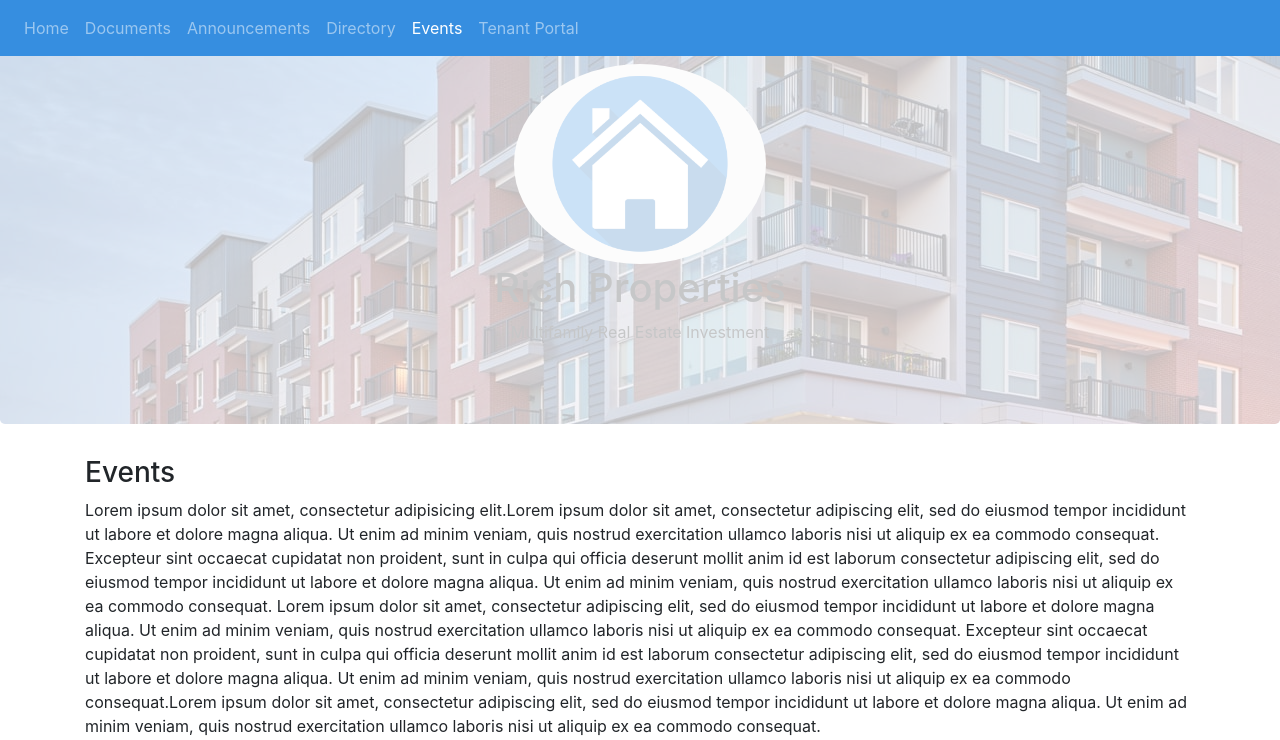
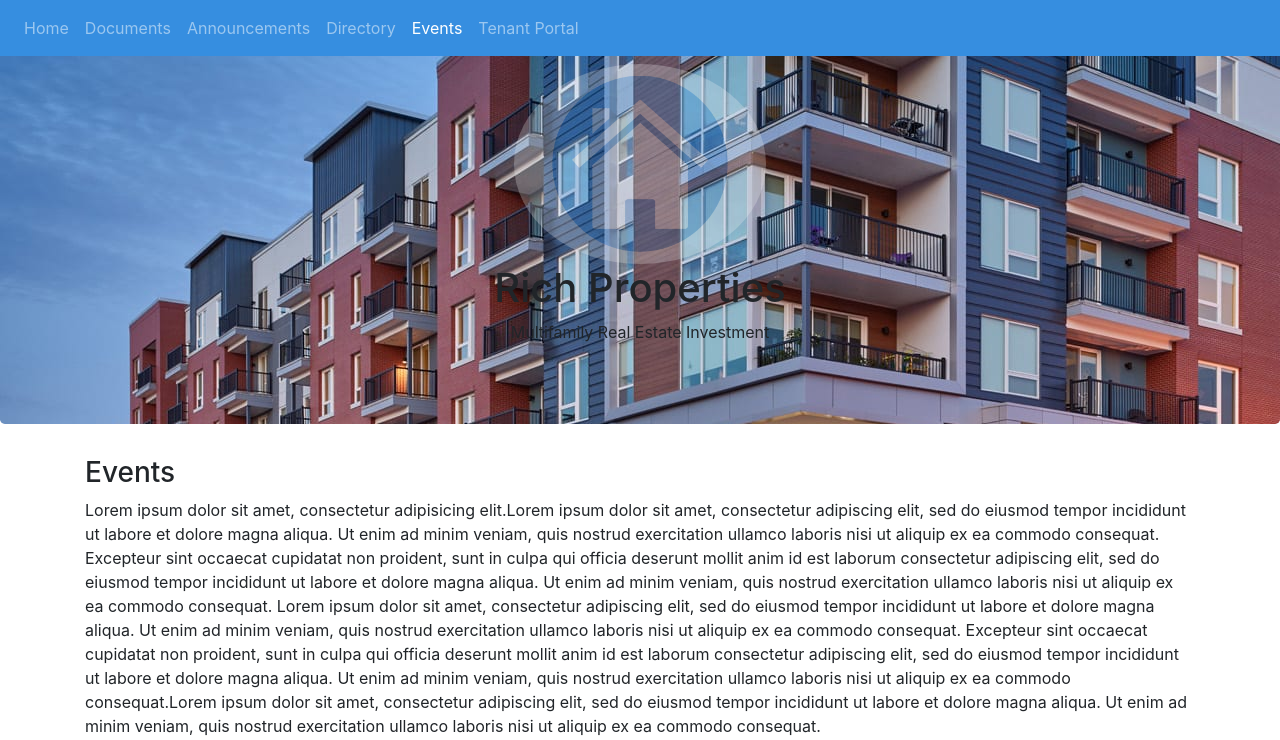
Before and after one commit to jacob-rich/ds774-assignment1, a Flask app: page /events in a window 1280 px wide. Shown: the top 740 px of the page. Run offline with Flask 2, Linux system fonts and the light colour scheme; some libraries are stand-ins or nearby versions.

Commit message:
Update sticky-footer.css

```diff
--- a/static/sticky-footer.css
+++ b/static/sticky-footer.css
@@ -26,5 +26,9 @@ body
 .jumbotron
 {
     background-image: url("banner.jpg");
+}
+
+.jumbotron img
+{
     opacity: 0.25;
 }
```
